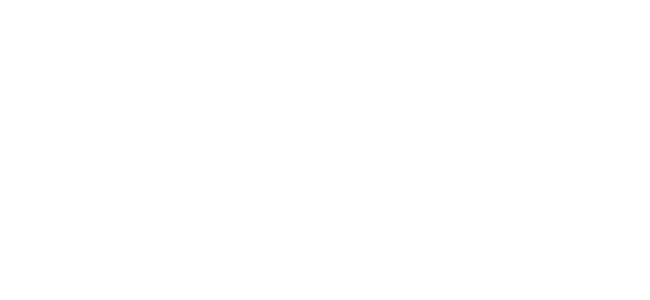
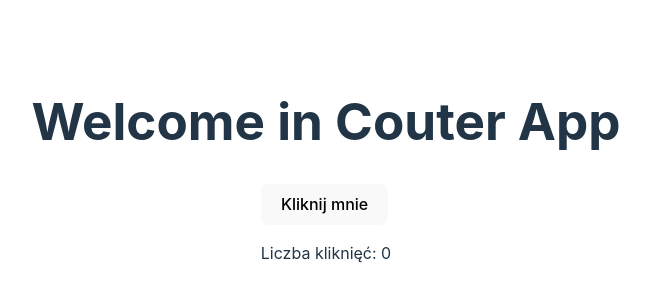
Before and after one commit to lukas-sikora/zadania-react, a React (Vite) app in the folder react-training/: page / in a window 1280 px wide. Shown: the part 230-530 px from the top of the page, without its empty margins (314-964 px from the left). Built offline with nearby package versions, Linux system fonts and the light colour scheme.

Commit message:
use-effect-task/1

```diff
--- a/react-training/src/App.jsx
+++ b/react-training/src/App.jsx
@@ -1,5 +1,14 @@
-function App() {
-  return <div></div>
-}
+import ClickCounter from "./component/ClickCounter";
 
-export default App
+const App = () => {
+  return (
+    <div
+      style={{ display: "flex", flexDirection: "column", alignItems: "center" }}
+    >
+      <h1>Welcome in Couter App</h1>
+      <ClickCounter />
+    </div>
+  );
+};
+
+export default App;
--- /dev/null
+++ b/react-training/src/component/ClickCounter.jsx
@@ -0,0 +1,18 @@
+import { useState, useEffect } from "react";
+
+const ClickCounter = () => {
+  const [count, setCount] = useState(0);
+
+  useEffect(() => {
+    alert(`Ilość kliknięć: ${count}`);
+  }, [count]);
+
+  return (
+    <div>
+      <button onClick={() => setCount((prev) => prev + 1)}>Kliknij mnie</button>
+      <p>Liczba kliknięć: {count}</p>
+    </div>
+  );
+};
+
+export default ClickCounter;
```
